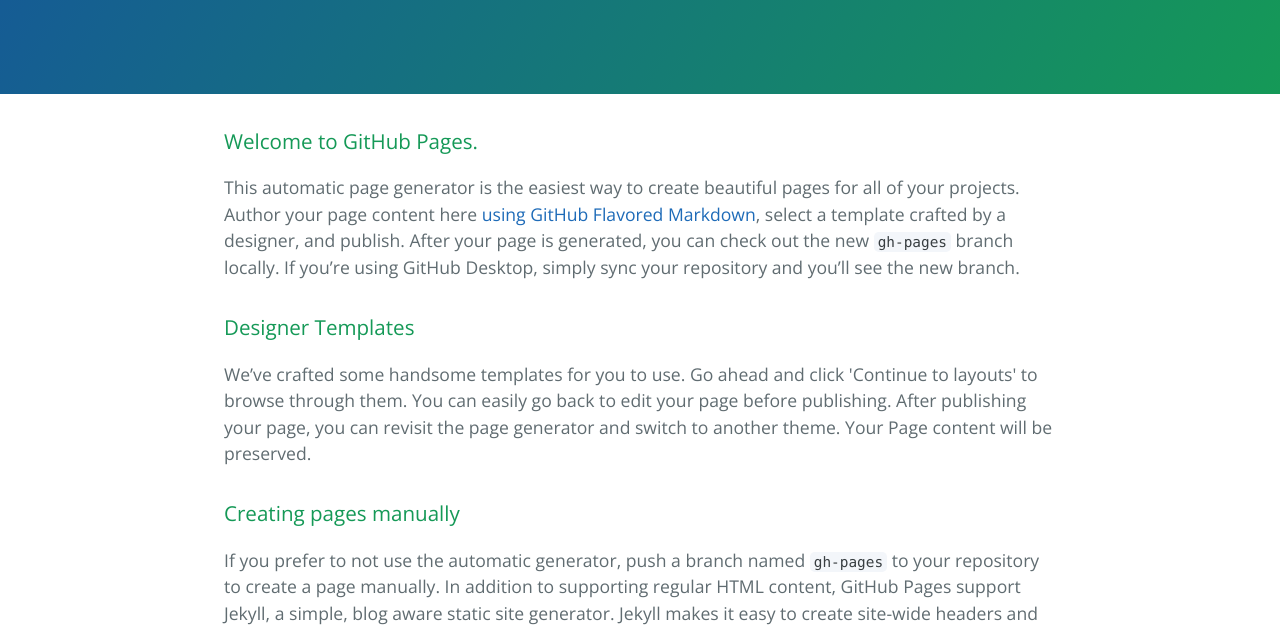
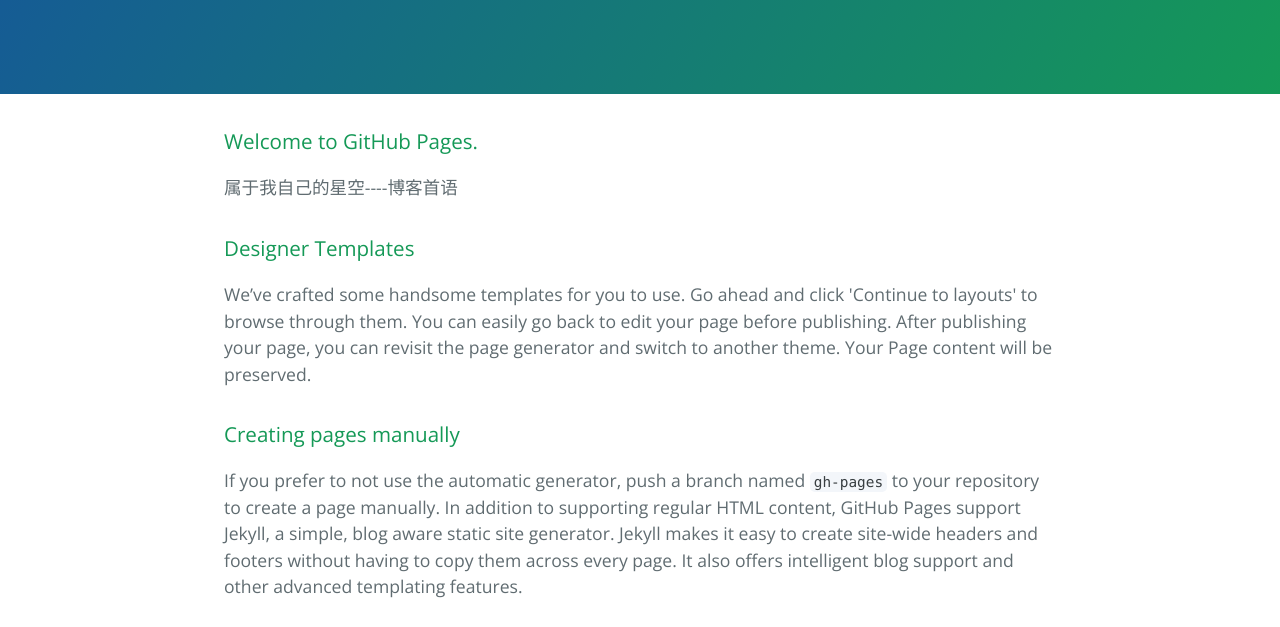
Before and after one commit to xuyaun/xuyaun.github.com, a plain HTML site: page index.html in a window 1280 px wide. Shown: the part 176-803 px from the top of the page. Drawn offline with nearby package versions, Linux system fonts and the light colour scheme.

Commit message:
Update index.html

```diff
--- a/index.html
+++ b/index.html
@@ -19,7 +19,7 @@
       <h3>
 <a id="welcome-to-github-pages" class="anchor" href="#welcome-to-github-pages" aria-hidden="true"><span aria-hidden="true" class="octicon octicon-link"></span></a>Welcome to GitHub Pages.</h3>
 
-<p>This automatic page generator is the easiest way to create beautiful pages for all of your projects. Author your page content here <a href="https://guides.github.com/features/mastering-markdown/">using GitHub Flavored Markdown</a>, select a template crafted by a designer, and publish. After your page is generated, you can check out the new <code>gh-pages</code> branch locally. If you’re using GitHub Desktop, simply sync your repository and you’ll see the new branch.</p>
+<p>属于我自己的星空----博客首语</p>
 
 <h3>
 <a id="designer-templates" class="anchor" href="#designer-templates" aria-hidden="true"><span aria-hidden="true" class="octicon octicon-link"></span></a>Designer Templates</h3>
```
